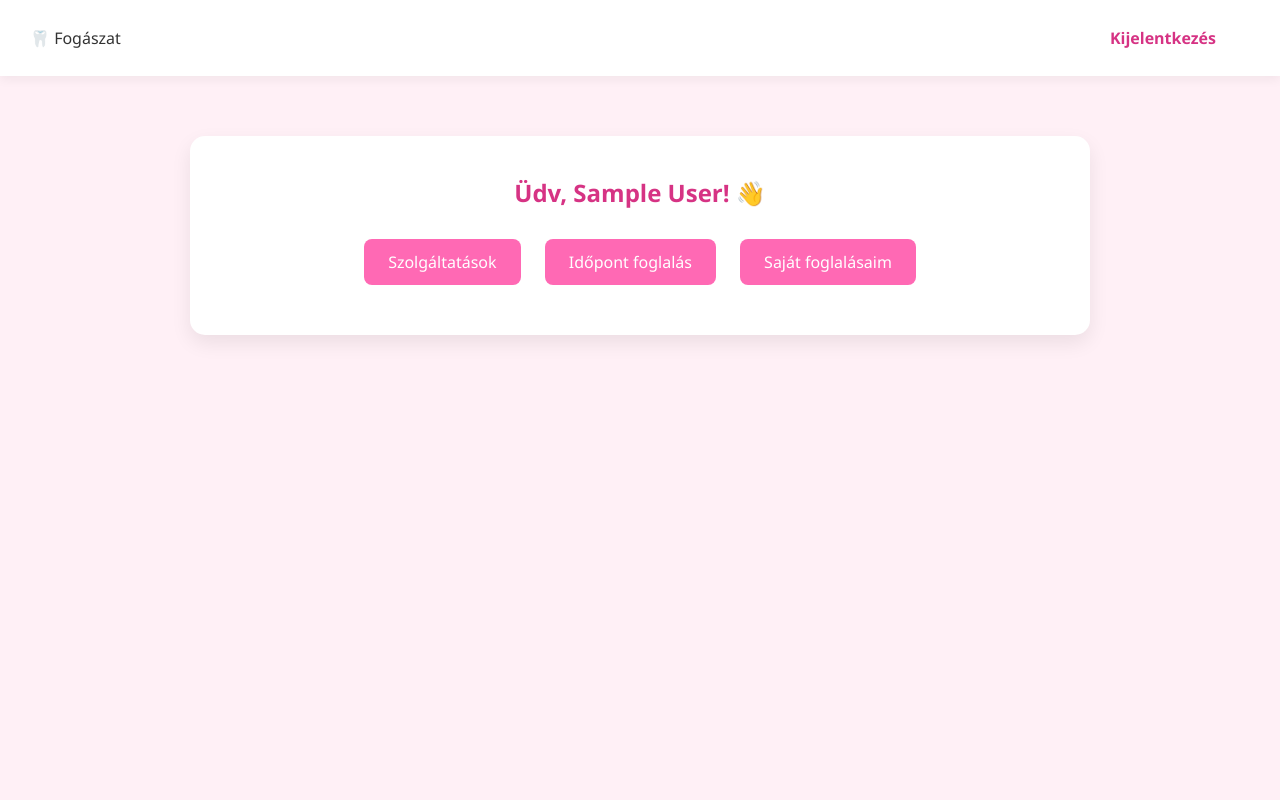
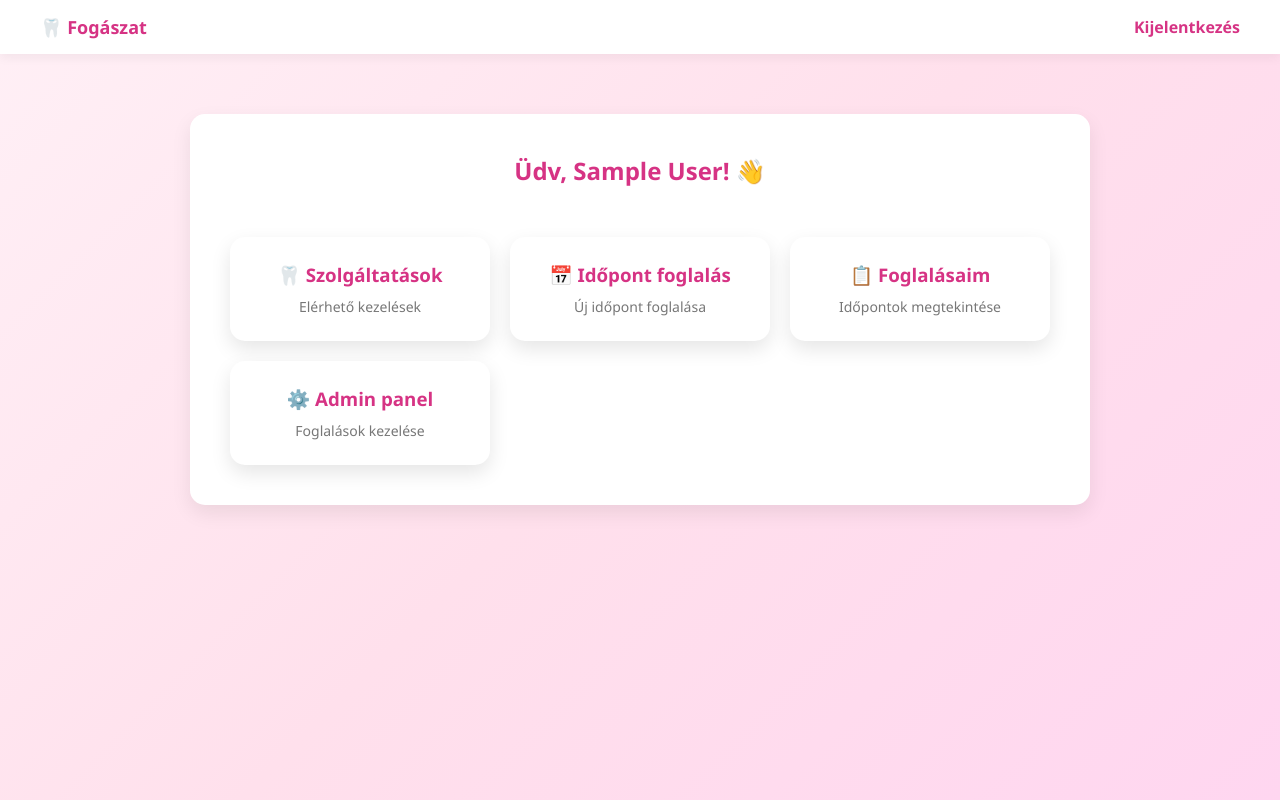
Before and after one commit to Wortex778/fogaszat-idopontfoglalo, a PHP site: page /dashboard.php in a window 1280 px wide. Run offline with PHP 8.4, Linux system fonts and the light colour scheme; the visitor is signed in with stand-in values (Sample User, id 1).

Commit message:
final version: admin panel, booking system, UI improvements, gradient design

```diff
--- a/dashboard.php
+++ b/dashboard.php
@@ -15,7 +15,7 @@ if (!isset($_SESSION["user_id"])) {
 <body>
 
 <nav class="navbar">
-    <span>🦷 Fogászat</span>
+    <a href="dashboard.php" class="logo">🦷 Fogászat</a>
     <div>
         <a href="logout.php">Kijelentkezés</a>
     </div>
@@ -24,10 +24,30 @@ if (!isset($_SESSION["user_id"])) {
 <div class="container">
     <h2>Üdv, <?php echo $_SESSION["user_name"]; ?>! 👋</h2>
 
-    <div class="menu">
-        <a class="btn" href="services.php">Szolgáltatások</a>
-        <a class="btn" href="book.php">Időpont foglalás</a>
-        <a class="btn" href="my_appointments.php">Saját foglalásaim</a>
+    <div class="cards">
+
+    <a href="services.php" class="card">
+        <h3>🦷 Szolgáltatások</h3>
+        <p>Elérhető kezelések</p>
+    </a>
+
+    <a href="book.php" class="card">
+        <h3>📅 Időpont foglalás</h3>
+        <p>Új időpont foglalása</p>
+    </a>
+
+    <a href="my_appointments.php" class="card">
+        <h3>📋 Foglalásaim</h3>
+        <p>Időpontok megtekintése</p>
+    </a>
+
+    <?php if (isset($_SESSION["role"]) && $_SESSION["role"] == "admin"): ?>
+        <a href="admin.php" class="card">
+            <h3>⚙️ Admin panel</h3>
+            <p>Foglalások kezelése</p>
+        </a>
+    <?php endif; ?>
+
     </div>
 </div>
 
--- a/login.php
+++ b/login.php
@@ -17,11 +17,12 @@ if ($_SERVER["REQUEST_METHOD"] == "POST") {
 
         $user = $result->fetch_assoc();
 
-        // Jelszó ellenőrzés (titkosított)
+        // Jelszó ellenőrzés
         if (password_verify($password, $user["password"])) {
 
             $_SESSION["user_id"] = $user["id"];
             $_SESSION["user_name"] = $user["name"];
+            $_SESSION["role"] = $user["role"]; // ✅ IDE KELL
 
             header("Location: dashboard.php");
             exit();
--- a/my_appointments.php
+++ b/my_appointments.php
@@ -26,9 +26,8 @@ $result = $conn->query($sql);
 <body>
 
 <nav class="navbar">
-    <span>🦷 Fogászat</span>
+    <a href="dashboard.php" class="logo">🦷 Fogászat</a>
     <div>
-        <a href="dashboard.php">Főoldal</a>
         <a href="book.php">Új foglalás</a>
         <a href="logout.php">Kijelentkezés</a>
     </div>
--- a/services.php
+++ b/services.php
@@ -14,9 +14,9 @@ $result = $conn->query($sql);
 <body>
 
 <nav class="navbar">
-    <span>🦷 Fogászat</span>
+        <a href="dashboard.php" class="logo">🦷 Fogászat</a>
+
     <div>
-        <a href="dashboard.php">Főoldal</a>
         <a href="book.php">Foglalás</a>
         <a href="logout.php">Kijelentkezés</a>
     </div>
--- a/style.css
+++ b/style.css
@@ -4,12 +4,16 @@
     box-sizing: border-box;
 }
 
+/* BODY + GRADIENT */
 body {
     font-family: 'Segoe UI', Tahoma, Geneva, Verdana, sans-serif;
-    background-color: #fff0f6;
+    background: linear-gradient(135deg, #fff0f6, #ffe0ec, #ffd6f0);
+    background-attachment: fixed;
     color: #333;
+    min-height: 100vh;
 }
 
+/* CONTAINER */
 .container {
     width: 100%;
     max-width: 900px;
@@ -19,29 +23,89 @@ body {
     border-radius: 15px;
     box-shadow: 0 8px 20px rgba(0,0,0,0.08);
     text-align: center;
+
+    display: flex;
+    flex-direction: column;
+    align-items: center;
+
+    animation: fadeIn 0.4s ease-in-out;
 }
 
+@keyframes fadeIn {
+    from { opacity: 0; }
+    to { opacity: 1; }
+}
+
+/* HEADINGS */
 h1, h2, h3 {
     color: #d63384;
     margin-bottom: 20px;
 }
 
-a, button {
+/* NAVBAR */
+.navbar {
+    background-color: white;
+    padding: 15px 30px;
+    box-shadow: 0 4px 10px rgba(0,0,0,0.05);
+    display: flex;
+    justify-content: space-between;
+    align-items: center;
+}
+
+.logo {
+    text-decoration: none;
+    font-weight: bold;
+    color: #d63384;
+    font-size: 18px;
+}
+
+.logo:hover {
+    color: #ff69b4;
+}
+
+.navbar a {
+    background: none;
+    color: #d63384;
+    margin: 0 10px;
+    font-weight: bold;
+    text-decoration: none;
+}
+
+.navbar a:hover {
+    color: #ff69b4;
+}
+
+/* BUTTONS */
+.btn {
     display: inline-block;
     padding: 12px 24px;
     margin: 10px;
-    background-color: #ff69b4;
+    background: linear-gradient(135deg, #ff69b4, #d63384);
     color: white;
     text-decoration: none;
-    border: none;
-    border-radius: 8px;
+    border-radius: 10px;
     font-size: 16px;
     cursor: pointer;
-    transition: 0.2s ease;
+    transition: all 0.25s ease;
 }
 
-a:hover, button:hover {
-    background-color: #d63384;
+.btn:hover {
+    transform: translateY(-2px);
+    box-shadow: 0 6px 15px rgba(0,0,0,0.15);
+}
+
+/* FORM */
+form {
+    margin-top: 20px;
+    width: 100%;
+}
+
+label {
+    display: block;
+    text-align: left;
+    font-weight: bold;
+    margin-top: 10px;
+    color: #d63384;
 }
 
 input, select {
@@ -59,6 +123,7 @@ input:focus, select:focus {
     box-shadow: 0 0 5px rgba(255,105,180,0.3);
 }
 
+/* TABLE */
 table {
     width: 100%;
     border-collapse: collapse;
@@ -80,38 +145,7 @@ tr:hover {
     background-color: #fff5fa;
 }
 
-.navbar {
-    background-color: white;
-    padding: 15px 30px;
-    box-shadow: 0 4px 10px rgba(0,0,0,0.05);
-    display: flex;
-    justify-content: space-between;
-    align-items: center;
-}
-
-.navbar a {
-    background: none;
-    color: #d63384;
-    margin: 0 10px;
-    font-weight: bold;
-}
-
-.navbar a:hover {
-    color: #ff69b4;
-}
-
-form {
-    margin-top: 20px;
-}
-
-label {
-    display: block;
-    text-align: left;
-    font-weight: bold;
-    margin-top: 10px;
-    color: #d63384;
-}
-
+/* MESSAGES */
 .success {
     background-color: #ffe6f0;
     color: #d63384;
@@ -128,10 +162,39 @@ label {
     margin-bottom: 15px;
 }
 
-.btn {
-    display: inline-block;
+/* DASHBOARD CARDS */
+.cards {
+    display: grid;
+    grid-template-columns: repeat(auto-fit, minmax(220px, 1fr));
+    gap: 20px;
+    margin-top: 30px;
+    width: 100%;
 }
 
-.menu {
-    margin-top: 20px;
+.card {
+    background: white;
+    padding: 25px;
+    border-radius: 15px;
+    text-align: center;
+    text-decoration: none;
+    color: #333;
+    width: 100%;
+    box-shadow: 0 8px 20px rgba(0,0,0,0.1);
+    transition: all 0.25s ease;
+    cursor: pointer;
 }
+
+.card h3 {
+    color: #d63384;
+    margin-bottom: 10px;
+}
+
+.card p {
+    font-size: 14px;
+    color: #777;
+}
+
+.card:hover {
+    transform: translateY(-5px);
+    box-shadow: 0 12px 25px rgba(0,0,0,0.15);
+}
```
Also changed, not shown: admin.php (added, +76 -0 lines), book.php (+65 -18 lines).
